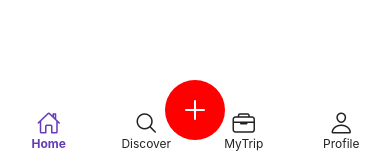
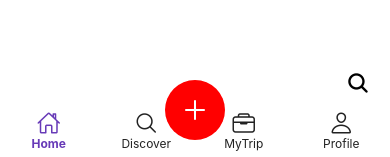
Before and after one commit to Kanhchana-kc/TripReactNative, a React Native app: screen /tabs in a window 390 px wide. Shown: the part 684-841 px from the top of the page. Built offline with nearby package versions, Linux system fonts and the light colour scheme.

Commit message:
update 2

```diff
--- a/App.js
+++ b/App.js
@@ -9,7 +9,7 @@ import TabsLayout from './app/tabs/_layout';
 import TripDetail from './app/tabs/TripDetail';
 import Trips from './screens/Trips';
 import Guides from './screens/Guides';
-import Search from './screens/SearchScreen';
+import SearchScreen from './screens/SearchScreen';
 
 const Stack = createNativeStackNavigator();
 
@@ -22,11 +22,10 @@ export default function App() {
         <Stack.Screen name="Register" component={RegisterScreen} />
         <Stack.Screen name="Home" component={HomeScreen} />
         <Stack.Screen name="tabs" component={TabsLayout} />
-         <Stack.Screen name="TripDetail" component={TripDetail} />
-           <Stack.Screen name="Trips" component={Trips} />
-  <Stack.Screen name="Guides" component={Guides} />
-  <Stack.Screen name='Search' component={Search} />
-
+        <Stack.Screen name="TripDetail" component={TripDetail} />
+        <Stack.Screen name="Trips" component={Trips} />
+        <Stack.Screen name="Guides" component={Guides} />
+        <Stack.Screen name="SearchScreen" component={SearchScreen} />
       </Stack.Navigator>
     </NavigationContainer>
   );
--- a/app/tabs/_layout.js
+++ b/app/tabs/_layout.js
@@ -8,6 +8,7 @@ import MyTripScreen from './mytrip';
 import ProfileScreen from './profile';
 import Home from './home';
 import Add from './add';
+import SearchScreen from '../../screens/SearchScreen'; // Ensure this path is correct
 const Tab = createBottomTabNavigator();
 
 function CustomTabBar({ state, descriptors, navigation }) {
@@ -16,6 +17,16 @@ function CustomTabBar({ state, descriptors, navigation }) {
   return (
     <View style={styles.tabContainer}>
       {/* Home */}
+      <TouchableOpacity
+        style={{ position: 'absolute', right: 20, top: -30 }}
+        onPress={() => {
+          // handle open modal, search bar, or navigate
+          navigation.navigate('SearchScreen');
+        }}
+      >
+        <Ionicons name="search" size={24} color="#000" />
+      </TouchableOpacity>
+
       <TouchableOpacity
         style={styles.tabButton}
         onPress={() => navigation.navigate('home')}
@@ -87,6 +98,11 @@ function CustomTabBar({ state, descriptors, navigation }) {
         >
           Profile
         </Text>
+        <Tab.Screen
+          name="Search"
+          component={SearchScreen}
+          options={{ headerShown: false }}
+        />
       </TouchableOpacity>
     </View>
   );
@@ -95,7 +111,6 @@ function CustomTabBar({ state, descriptors, navigation }) {
 export default function TabsLayout() {
   return (
     <Tab.Navigator tabBar={(props) => <CustomTabBar {...props} />}>
-
       <Tab.Screen
         name="home"
         component={Home}
```
